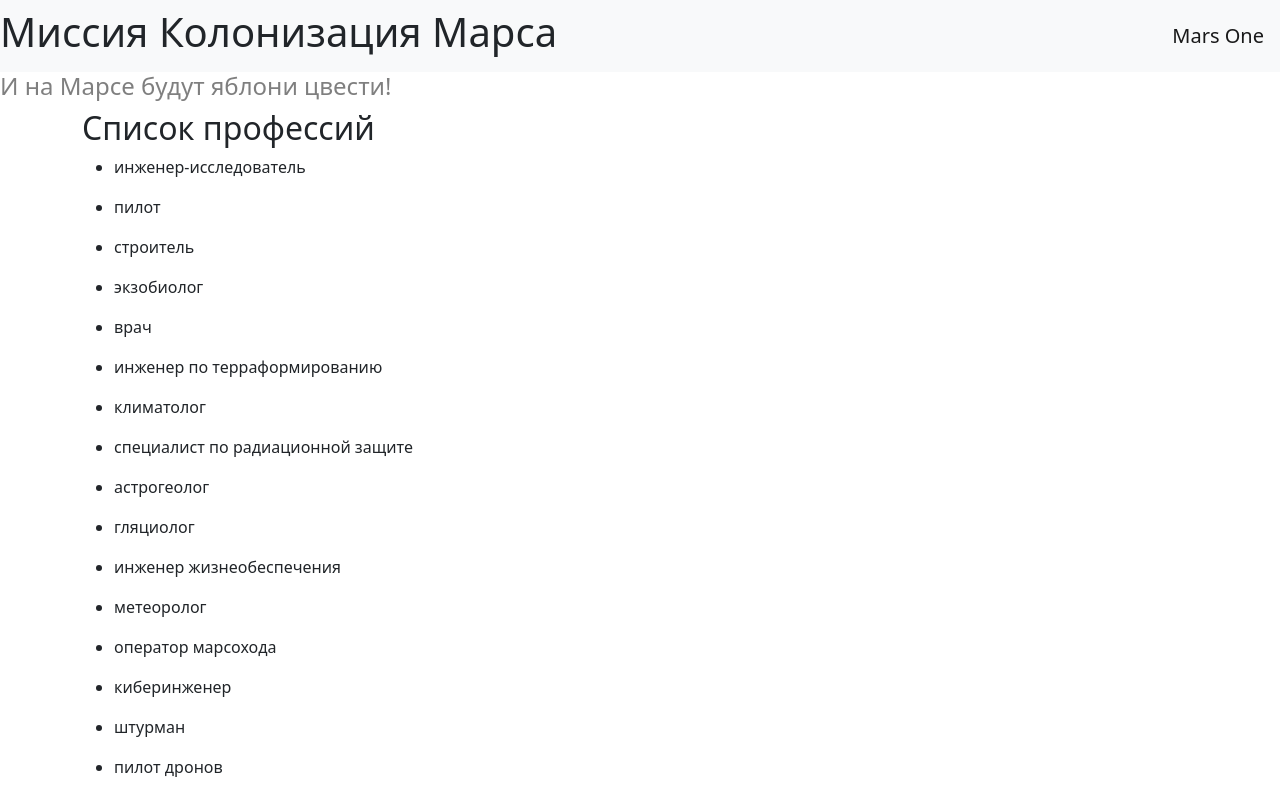
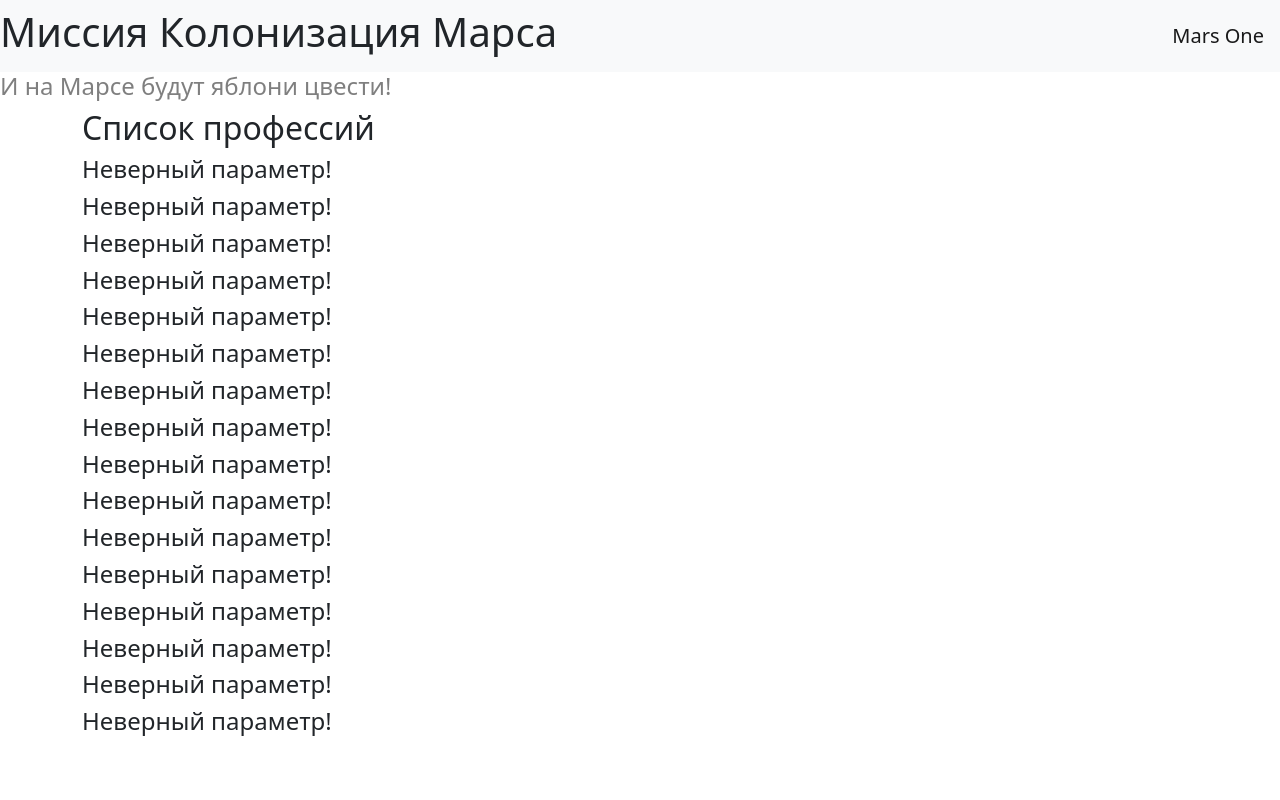
Before and after one commit to MrFrodoZZ/my-site, a Flask app: page /list_prof/1 in a window 1280 px wide. Run offline with Flask 2, Linux system fonts and the light colour scheme.

Commit message:
Update list_prof.html

```diff
--- a/list_prof/templates/list_prof.html
+++ b/list_prof/templates/list_prof.html
@@ -8,10 +8,12 @@
         <ol>
             <li>{{ item }}</li>
         </ol>
-    {% else %}
+    {% elif rend == "ul" %}
         <ul>
             <li>{{ item }}</li>
         </ul>
+    {% else %}
+        <h4>Неверный параметр!</h4>
     {% endif %}
 {% endfor %}
 
```
